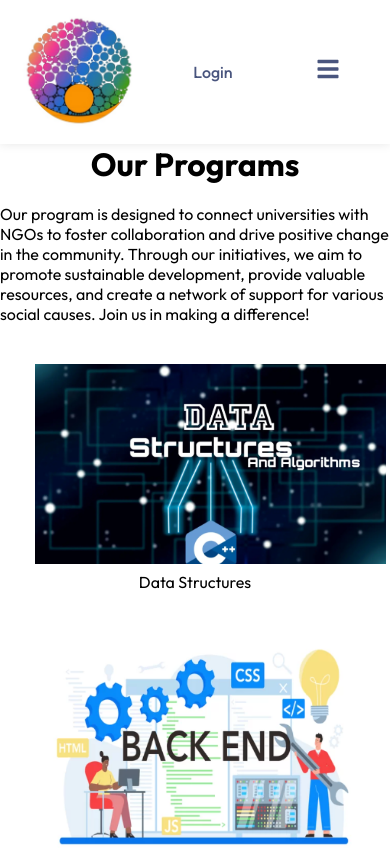
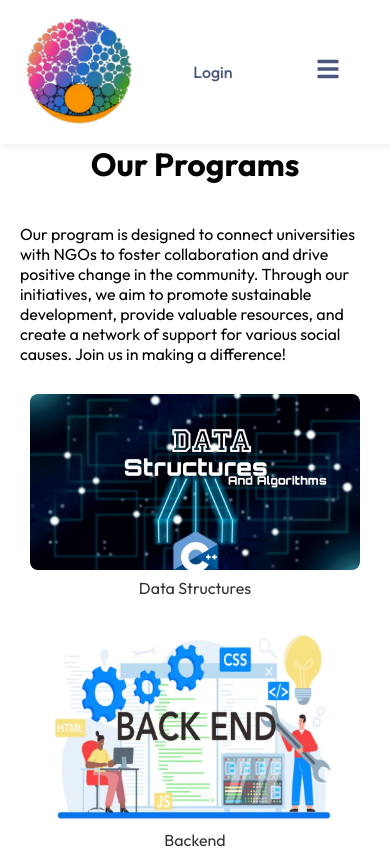
Before and after one commit to cfgbengaluru24/Team-58, a React (Vite) app in the folder React App/: page /program in a window 390 px wide. Shown: the top 849 px of the page. Built offline with nearby package versions, Linux system fonts and the light colour scheme; a web font is replaced by a local one.

Commit message:
updated program

```diff
--- a/React App/src/Pages/GrevenceForm/GrevenceForm.jsx
+++ b/React App/src/Pages/GrevenceForm/GrevenceForm.jsx
@@ -30,7 +30,7 @@ const GrevenceForm = () => {
         <div className="container">
             <div className="inner-container">
                 <div className="text-container">
-                    <h1>Grevence Form</h1>
+                    <h1>Grievance Form</h1>
                     <span>Fill the form and we will conatct you soon...</span>
                     <div className="icon-container">
                     </div>
--- a/React App/src/components/Navbar/Navbar.jsx
+++ b/React App/src/components/Navbar/Navbar.jsx
@@ -19,8 +19,8 @@ const Navbar = ({ setshowLogin, user }) => {
             <>
             <Link to='/test' onClick={() => setMenu("test")} className={menu === "test" ? "active" : ""}>Assessment</Link>
             <Link to='/feedback' onClick={() => setMenu("feedback")} className={menu === "feedback" ? "active" : ""}>Feedback Form</Link>
-            <Link to='/grevence' onClick={() => setMenu("grevence")} className={menu === "grevence" ? "active" : ""}>Grevence Form</Link>
-            <Link to='/profile'><img className="userimg" src={userimg}/></Link>
+            <Link to='/grevence' onClick={() => setMenu("grevence")} className={menu === "grevence" ? "active" : ""}>Grievance Form</Link>
+            <Link to='/profile'  onClick={() => setMenu("log")} className={menu === "log" ? "active" : ""}><img className="userimg" src={userimg}/></Link>
 
             </>
           )
@@ -32,7 +32,7 @@ const Navbar = ({ setshowLogin, user }) => {
             <Link to='/students' onClick={() => setMenu("students")} className={menu === "students" ? "active" : ""}>Students</Link>
             <Link to='/aluminis' onClick={() => setMenu("aluminis")} className={menu === "aluminis" ? "active" : ""}>Aluminis</Link>
             <Link to='/feedbackAn' onClick={() => setMenu("FeedbackAN")} className={menu === "FeedbackAN" ? "active" : ""}>Feedback Analysis</Link>
-            <Link to='/'><img className="userimg" src={userimg}/></Link>
+            <Link to='/'  onClick={() => setMenu("log")} className={menu === "log" ? "active" : ""}><img className="userimg" src={userimg}/></Link>
             </>
           )
         }
--- a/React App/src/components/Program/program.css
+++ b/React App/src/components/Program/program.css
@@ -1,7 +1,16 @@
+.program {
+  padding: 20px;
+  max-width: 1200px;
+  margin: auto;
+}
+.program p{
+  margin-bottom: 20px;
+}
 .gallery {
   display: flex;
   flex-wrap: wrap;
   gap: 16px;
+  justify-content: center;
 }
 
 .gallery-item {
@@ -11,16 +20,39 @@
   flex-direction: column;
   align-items: center;
   text-align: center;
+  padding: 10px;
+  transition: transform 0.3s ease, box-shadow 0.3s ease;
+}
+
+.gallery-item:hover {
+  transform: scale(1.05);
+  box-shadow: 0 4px 8px rgba(0, 0, 0, 0.2);
 }
 
 .gallery-item img {
-    width: 90%;
-    height: 200px;
+  width: 100%;
+  height: auto;
+  max-height: 200px;
   object-fit: cover;
-    margin-left: 30px;
-    margin-top: 40px;
+  border-radius: 8px;
 }
 
 .caption {
   margin-top: 8px;
+  font-size: 1rem;
+  color: #333;
+  padding: 0 10px; /* Add padding for better alignment */
+  word-wrap: break-word; /* Ensure long text wraps */
 }
+
+@media (max-width: 768px) {
+  .gallery-item {
+    flex: 1 1 calc(50% - 16px);
+  }
+}
+
+@media (max-width: 480px) {
+  .gallery-item {
+    flex: 1 1 100%;
+  }
+}
```
Lines whose indentation alone changed are shown as unchanged.
